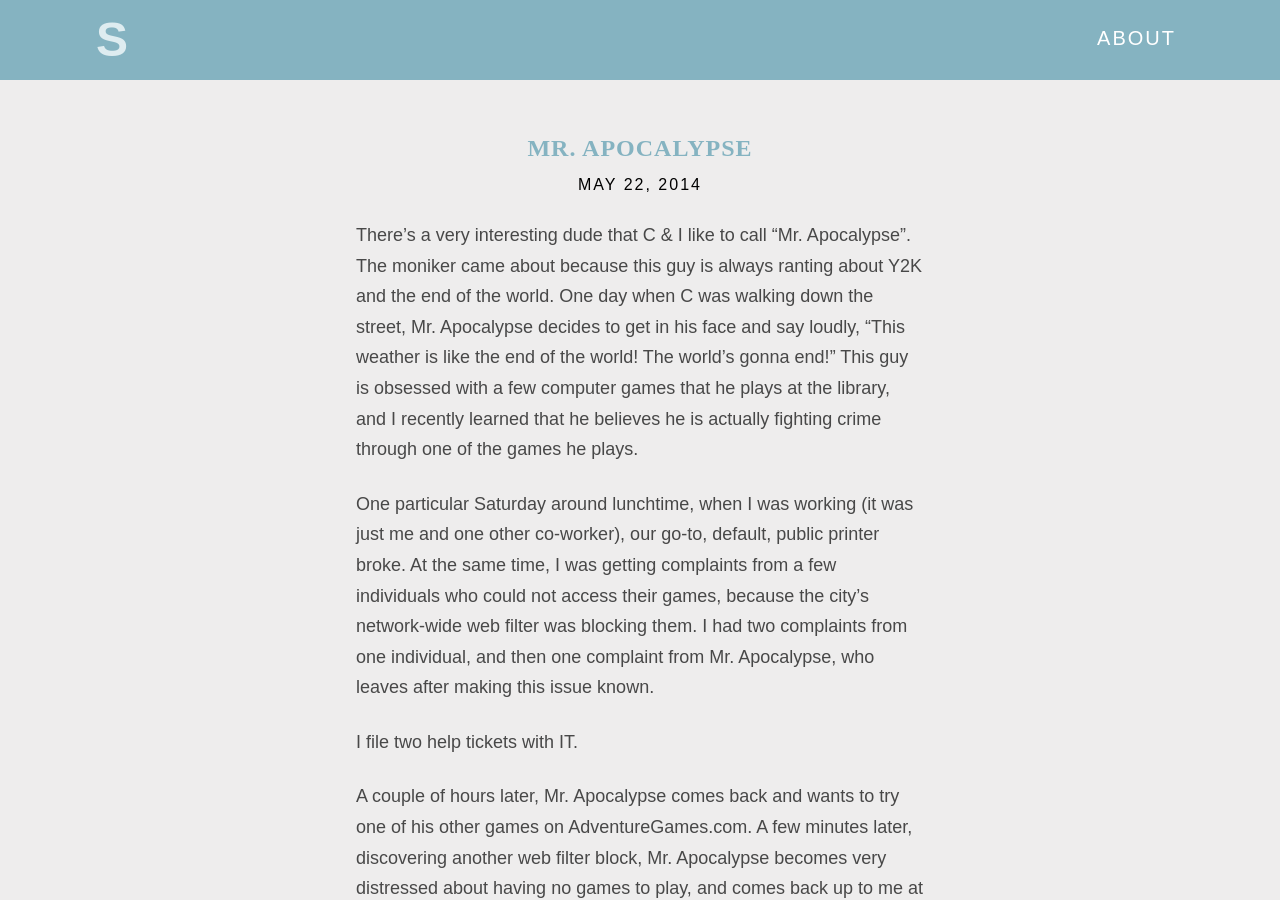
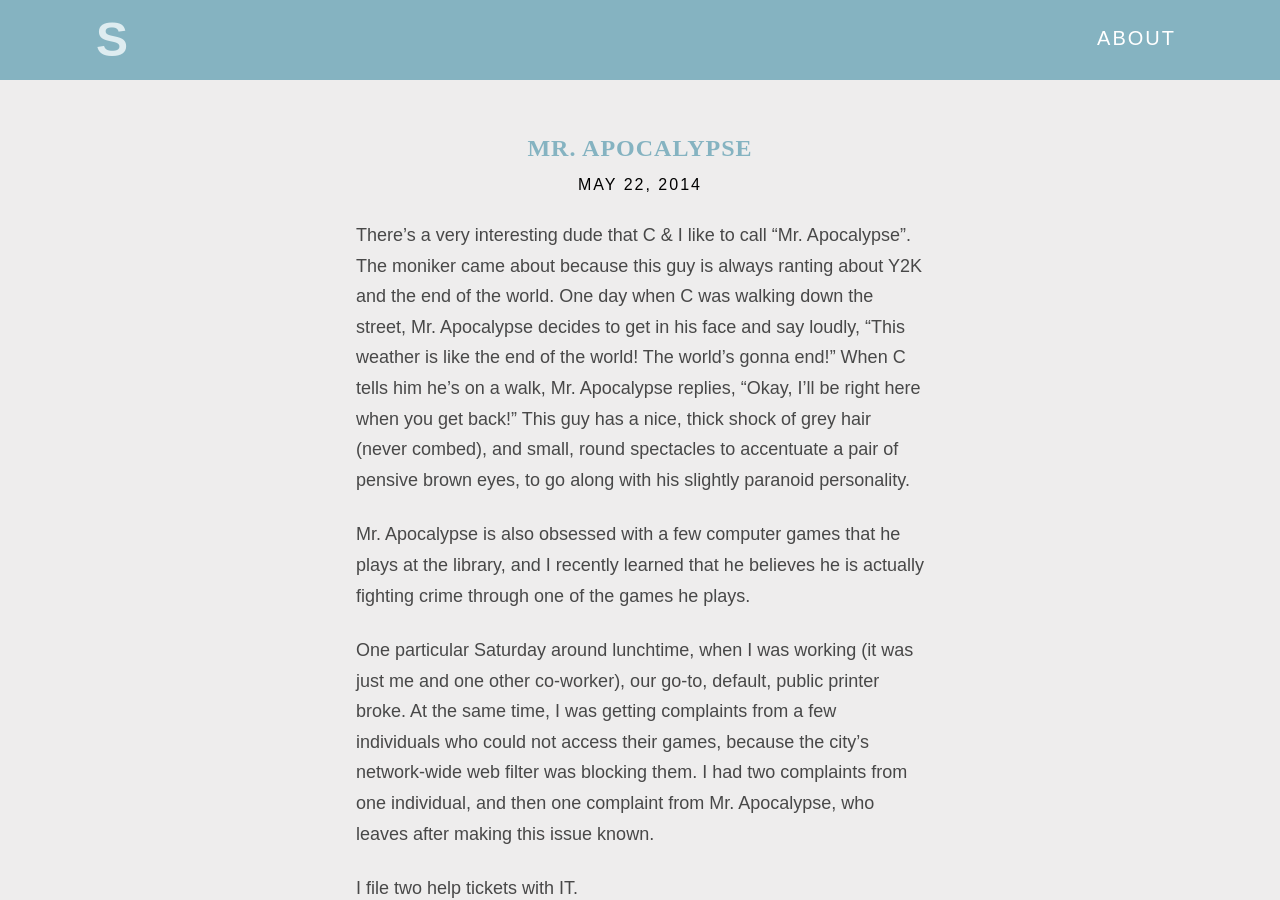
Before and after one commit to sabrinapeters/sdrp.old, a Jekyll site: the page built from _posts/2014-05-18-mister-apocalypse.md, in a window 1280 px wide and 900 px high. Built offline with Jekyll 4.4.1, drawn with Linux system fonts in a browser that asks for light colours; comment, search, counter and statistics services are not loaded.

Commit message:
mr. apocalypse edits

```diff
--- a/_posts/2014-05-18-mister-apocalypse.md
+++ b/_posts/2014-05-18-mister-apocalypse.md
@@ -5,7 +5,9 @@ date:   2014-05-22
 comments: true
 ---
 
-There's a very interesting dude that C & I like to call "Mr. Apocalypse". The moniker came about because this guy is always ranting about Y2K and the end of the world. One day when C was walking down the street, Mr. Apocalypse decides to get in his face and say loudly, "This weather is like the end of the world! The world's gonna end!" This guy is obsessed with a few computer games that he plays at the library, and I recently learned that he believes he is actually fighting crime through one of the games he plays.
+There's a very interesting dude that C & I like to call "Mr. Apocalypse". The moniker came about because this guy is always ranting about Y2K and the end of the world. One day when C was walking down the street, Mr. Apocalypse decides to get in his face and say loudly, "This weather is like the end of the world! The world's gonna end!" When C tells him he's on a walk, Mr. Apocalypse replies, "Okay, I'll be right here when you get back!" This guy has a nice, thick shock of grey hair (never combed), and small, round spectacles to accentuate a pair of pensive brown eyes, to go along with his slightly paranoid personality.
+
+Mr. Apocalypse is also obsessed with a few computer games that he plays at the library, and I recently learned that he believes he is actually fighting crime through one of the games he plays.
 
 One particular Saturday around lunchtime, when I was working (it was just me and one other co-worker), our go-to, default, public printer broke. At the same time, I was getting complaints from a few individuals who could not access their games, because the city's network-wide web filter was blocking them. I had two complaints from one individual, and then one complaint from Mr. Apocalypse, who leaves after making this issue known.
 
```
